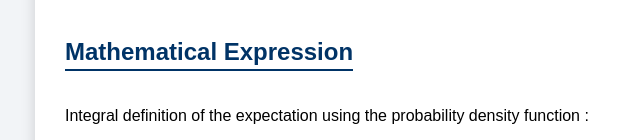
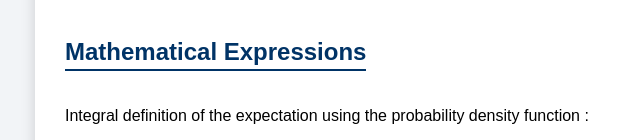
Before and after one commit to ao2367/Get-hub, a plain HTML site: page index.html in a window 1280 px wide. Shown: the part 812-952 px from the top of the page, 175-815 px from the left. Drawn offline with nearby package versions, Linux system fonts and the light colour scheme.

Commit message:
index.html

```diff
--- a/index.html
+++ b/index.html
@@ -93,7 +93,7 @@ I am passionate about Time Series Analysis. Specifically, Theories and Models in
 I am also interested in Statistical Modeling, Actuarial Science, Regression Analysis, and using mathematics to solve real-world problems.
     </p>
     <p>
-<h2 class="section-title">Mathematical Expression</h2>
+<h2 class="section-title">Mathematical Expressions</h2>
 </p>
 
 <p>
```
